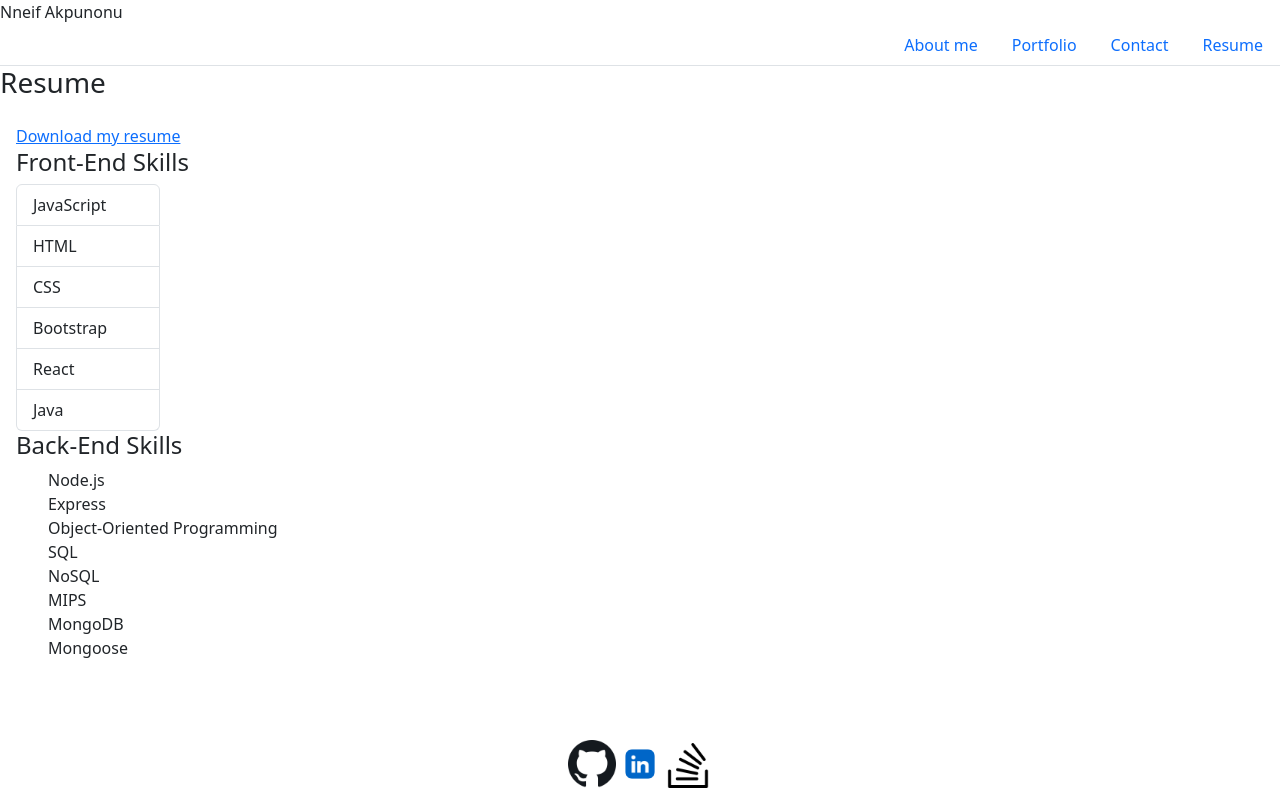
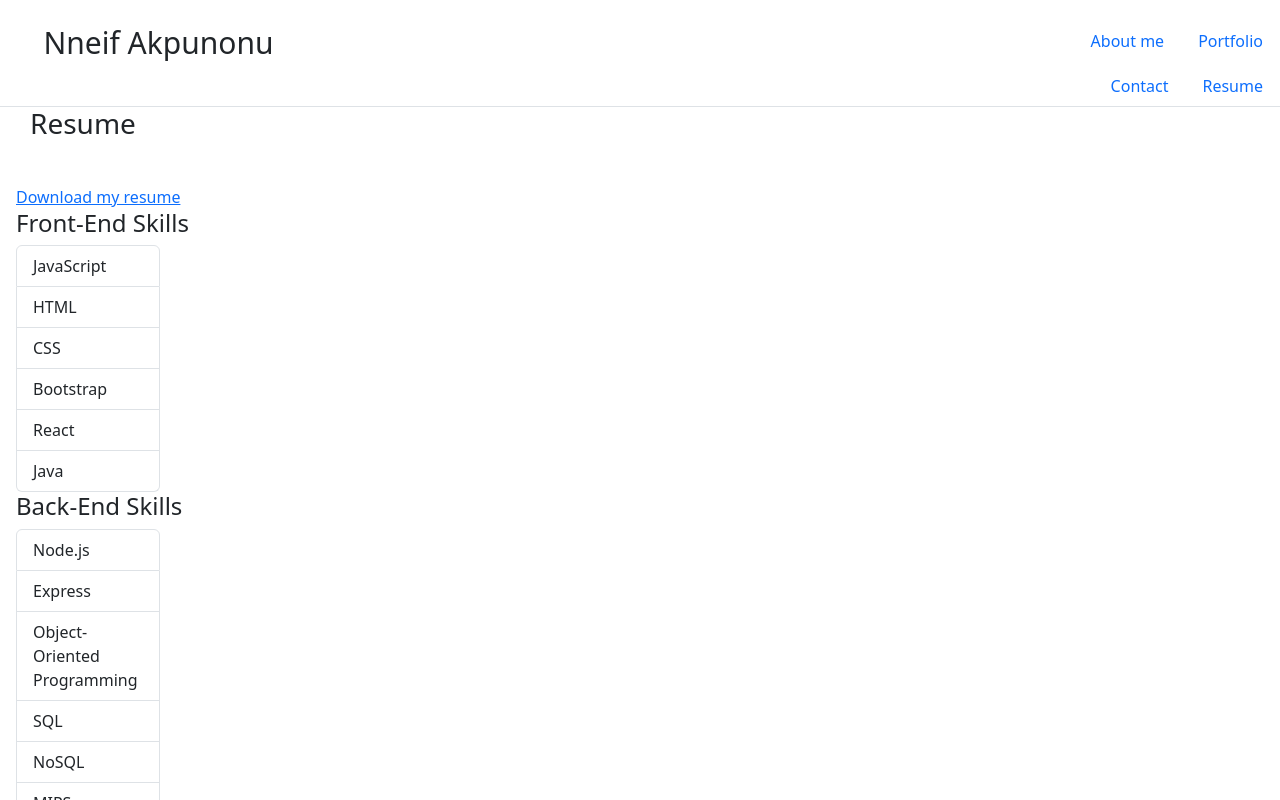
Before and after one commit to Nneifem/react-portfolio, a React (Vite) app in the folder portfolio/: page /resume in a window 1280 px wide. Shown: the top 800 px of the page. Built offline with nearby package versions, Linux system fonts and the light colour scheme.

Commit message:
added css to footer, portfolio, and about me

```diff
--- /dev/null
+++ b/portfolio/src/components/Nav.css
@@ -0,0 +1,9 @@
+.name-title {
+    display: flex;
+    padding-right: 800px;
+    font-size: 30px;
+}
+
+.nav {
+    padding-top: 20px;
+}
--- a/portfolio/src/components/Nav.jsx
+++ b/portfolio/src/components/Nav.jsx
@@ -1,12 +1,13 @@
 import { Link, useLocation } from 'react-router-dom'
+import '../components/Nav.css'
 
 function Nav(){
     const currentPage = useLocation().pathname;
 
     return(
         <>
+        <ul className="nav justify-content-end nav-tabs">
         <header className="name-title">Nneif Akpunonu</header>
-        <ul className="nav justify-content-end nav-tabs">
             <li className="nav-item">
                 <Link
                     to='/about'
--- a/portfolio/src/pages/About.css
+++ b/portfolio/src/pages/About.css
@@ -1,3 +1,20 @@
 .selfie {
-    width: 20em;
+    width: 12em;
+    border-radius: 60%;
+    float: left;
+    padding-right: 10px;
 }
+
+.bio {
+    padding-top: 40px;
+    padding-right: 18px;
+}
+
+.about-me {
+    padding: 50px;
+}
+
+h3 {
+    padding-left: 30px;
+    padding-bottom: 20px;
+}
--- a/portfolio/src/pages/About.jsx
+++ b/portfolio/src/pages/About.jsx
@@ -4,10 +4,10 @@ import './About.css'
 export default function About(){
     return(
         <>
-        <div className="p-3">
+        <div className="about-me">
         <h3>About me</h3>
         <img src={selfieImage} className="selfie" alt="picture of nneif"></img>
-        <p>Hello, I'm Nneif Akpunonu, currently as information techology student at Montgomery County Community College. Did not get into coding until mt first year of college in my first coding class when we briefly talked about HTML and CSS. It was the first time I enjoyed coding and deciding to purse a career as a Front-End Developer.</p>
+        <p className="bio">Hello, I'm Nneif Akpunonu, currently as information techology student at Montgomery County Community College. Did not get into coding until mt first year of college in my first coding class when we briefly talked about HTML and CSS. It was the first time I enjoyed coding and deciding to purse a career as a Front-End Developer.</p>
         </div>
         </>
     )
--- a/portfolio/src/pages/Project.jsx
+++ b/portfolio/src/pages/Project.jsx
@@ -50,7 +50,7 @@ export default function Project(){
 
     return(
         <section>
-            <h3>Projects</h3>
+            <h3>My Projects</h3>
             <ul>
                 {
                     projects.map((project, i) => (
--- a/portfolio/src/pages/Resume.jsx
+++ b/portfolio/src/pages/Resume.jsx
@@ -18,15 +18,15 @@ export default function Resume(){
         </section>
         <section className="back-end">
             <h4>Back-End Skills</h4>
-            <ul>
-                <li>Node.js</li>
-                <li>Express</li>
-                <li>Object-Oriented Programming</li>
-                <li>SQL</li>
-                <li>NoSQL</li>
-                <li>MIPS</li>
-                <li>MongoDB</li>
-                <li>Mongoose</li>
+            <ul className="list-group list-group-disc" style={{ width: "9rem" }}>
+                <li className="list-group-item">Node.js</li>
+                <li className="list-group-item">Express</li>
+                <li className="list-group-item">Object-Oriented Programming</li>
+                <li className="list-group-item">SQL</li>
+                <li className="list-group-item">NoSQL</li>
+                <li className="list-group-item">MIPS</li>
+                <li className="list-group-item">MongoDB</li>
+                <li className="list-group-item">Mongoose</li>
             </ul>
         </section>
         </body>
```
